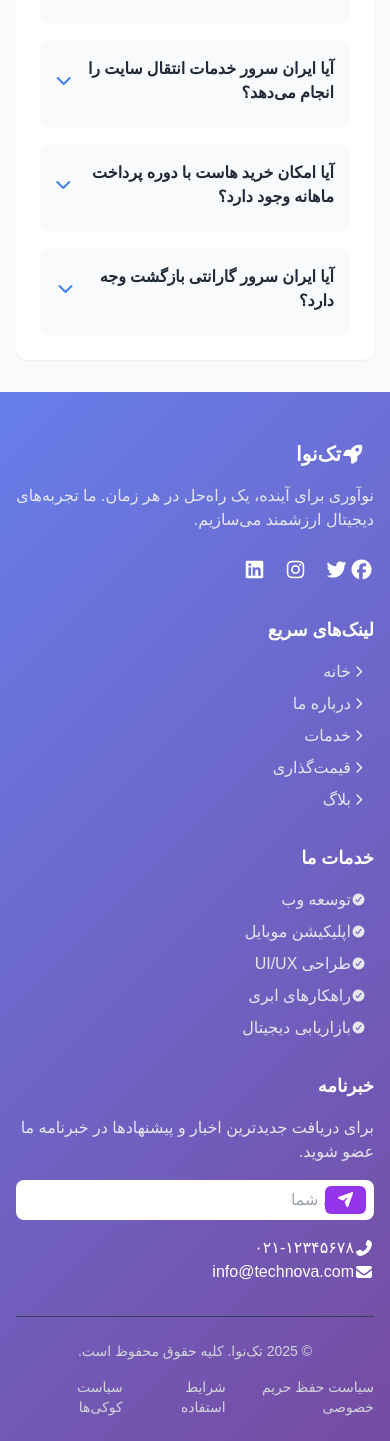
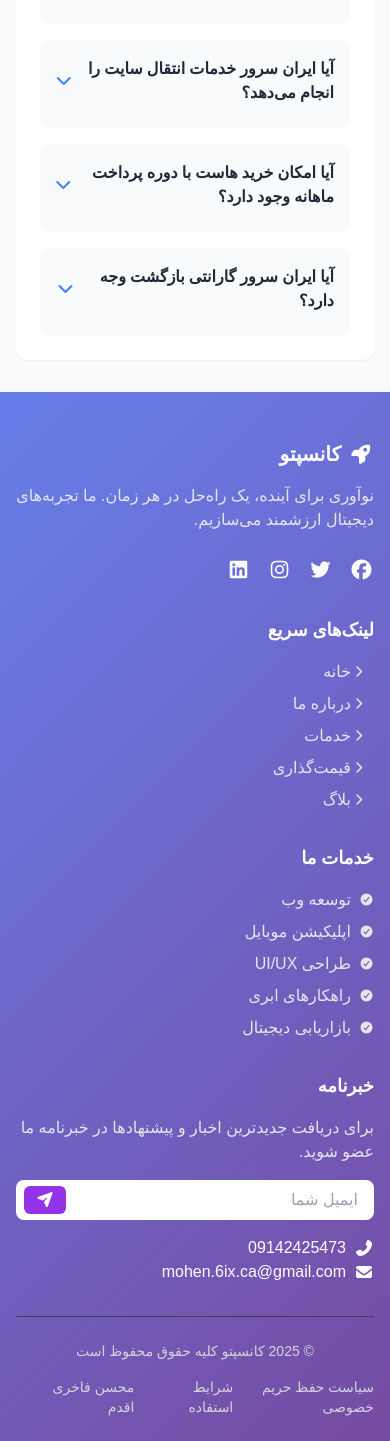
Before and after one commit to MohsenFakheriaghdam/Concepto, a React (Vite) app: page /company/1 in a window 390 px wide. Shown: the part 2288-3729 px from the top of the page. Built offline with nearby package versions, Linux system fonts and the light colour scheme; a small style sheet from the web is missing.

Commit message:
fix some bug

```diff
--- a/src/components/layout/Footer.jsx
+++ b/src/components/layout/Footer.jsx
@@ -1,4 +1,5 @@
 import React from "react";
+import { Link } from "react-router-dom";
 
 function Footer() {
 	const [email, setEmail] = React.useState("");
@@ -20,11 +21,11 @@ function Footer() {
 					{/* Company Info */}
 					<div className="space-y-4">
 						<h3 className="text-xl font-bold flex items-center">
-							<i className="fas fa-rocket mr-2"></i>
-							تک‌نوا
+							<i className="fas fa-rocket ml-2"></i>
+							کانسپتو
 						</h3>
 						<p className="text-gray-200">نوآوری برای آینده، یک راه‌حل در هر زمان. ما تجربه‌های دیجیتال ارزشمند می‌سازیم.</p>
-						<div className="flex space-x-4 pt-2">
+						<div className="flex md:space-x-reverse md:space-x-6 pt-2 max-md:gap-4">
 							{["facebook", "twitter", "instagram", "linkedin"].map((social) => (
 								<a
 									key={social}
@@ -44,10 +45,17 @@ function Footer() {
 						<ul className="space-y-2">
 							{["خانه", "درباره ما", "خدمات", "قیمت‌گذاری", "بلاگ"].map((link) => (
 								<li key={link}>
-									<a href="#" className="footer-link text-gray-200 hover:text-white flex items-center">
-										<i className="fas fa-chevron-right text-xs mr-2"></i>
-										{link}
-									</a>
+									{link === "خانه" ? (
+										<Link to="/" className="footer-link text-gray-200 hover:text-white flex items-center">
+											<i className="fas fa-chevron-right text-xs mr-2"></i>
+											{link}
+										</Link>
+									) : (
+										<a href="#" className="footer-link text-gray-200 hover:text-white flex items-center">
+											<i className="fas fa-chevron-right text-xs mr-2"></i>
+											{link}
+										</a>
+									)}
 								</li>
 							))}
 						</ul>
@@ -60,7 +68,7 @@ function Footer() {
 							{["توسعه وب", "اپلیکیشن موبایل", "طراحی UI/UX", "راهکارهای ابری", "بازاریابی دیجیتال"].map((service) => (
 								<li key={service}>
 									<a href="#" className="footer-link text-gray-200 hover:text-white flex items-center">
-										<i className="fas fa-check-circle text-xs mr-2"></i>
+										<i className="fas fa-check-circle text-xs ml-2"></i>
 										{service}
 									</a>
 								</li>
@@ -84,26 +92,26 @@ function Footer() {
 								/>
 								<button
 									type="submit"
-									className="absolute right-2 top-1/2 transform -translate-y-1/2 bg-purple-600 hover:bg-purple-700 text-white px-3 py-1 rounded-md text-sm transition-colors duration-300"
+									className="absolute left-2 top-1/2 transform -translate-y-1/2 bg-purple-600 hover:bg-purple-700 text-white px-3 py-1 rounded-md text-sm transition-colors duration-300"
 								>
 									<i className="fas fa-paper-plane"></i>
 								</button>
 							</div>
 							{subscribed && <div className="bg-green-500 text-white px-3 py-2 rounded-md text-sm">با تشکر از عضویت شما!</div>}
 						</form>
-						<div className="mt-4 flex items-center space-x-2">
+						<div className="mt-4 flex items-center md:space-x-reverse md:space-x-2 max-md:gap-2">
 							<i className="fas fa-phone-alt"></i>
-							<span>۰۲۱-۱۲۳۴۵۶۷۸</span>
+							<span>09142425473</span>
 						</div>
-						<div className="flex items-center space-x-2">
+						<div className="flex items-center md:space-x-reverse md:space-x-2 max-md:gap-2">
 							<i className="fas fa-envelope"></i>
-							<span>info@technova.com</span>
+							<span>mohen.6ix.ca@gmail.com</span>
 						</div>
 					</div>
 				</div>
 
 				<div className="border-t border-gray-700 mt-8 pt-6 flex flex-col md:flex-row justify-between items-center">
-					<p className="text-gray-300 text-sm mb-4 md:mb-0">&copy; {new Date().getFullYear()} تک‌نوا. کلیه حقوق محفوظ است.</p>
+					<p className="text-gray-300 text-sm mb-4 md:mb-0">&copy; {new Date().getFullYear()} کانسپتو کلیه حقوق محفوظ است</p>
 					<div className="flex space-x-6">
 						<a href="#" className="text-gray-300 hover:text-white text-sm">
 							سیاست حفظ حریم خصوصی
@@ -112,7 +120,7 @@ function Footer() {
 							شرایط استفاده
 						</a>
 						<a href="#" className="text-gray-300 hover:text-white text-sm">
-							سیاست کوکی‌ها
+							محسن فاخری اقدم
 						</a>
 					</div>
 				</div>
```
